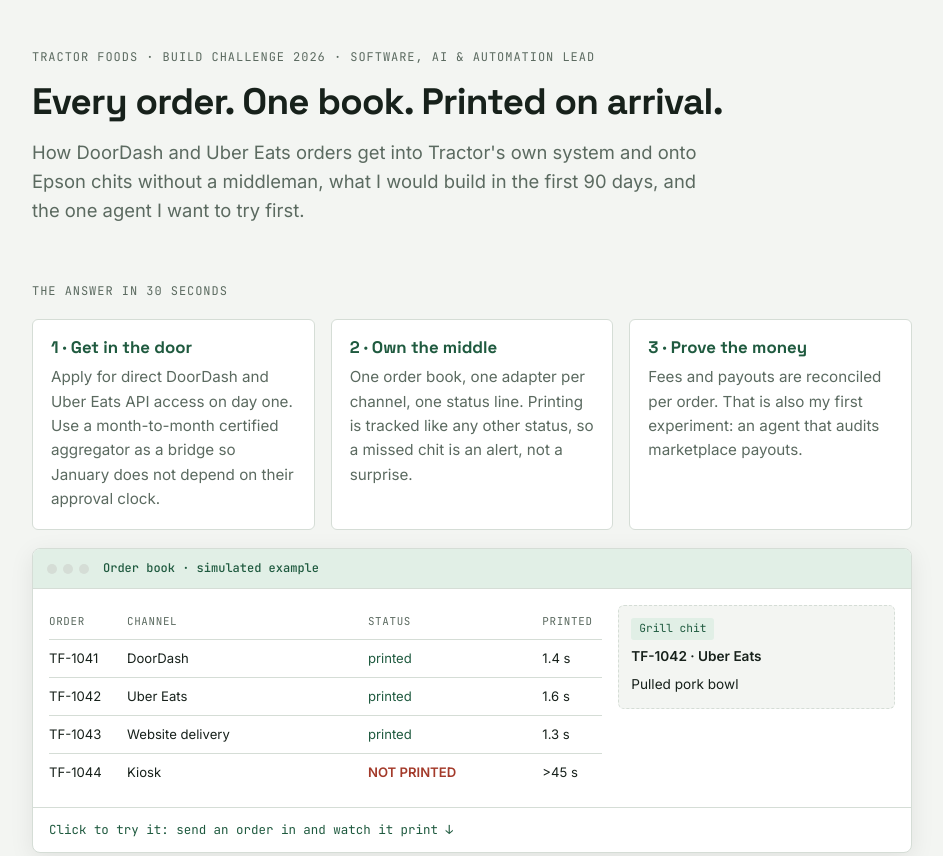
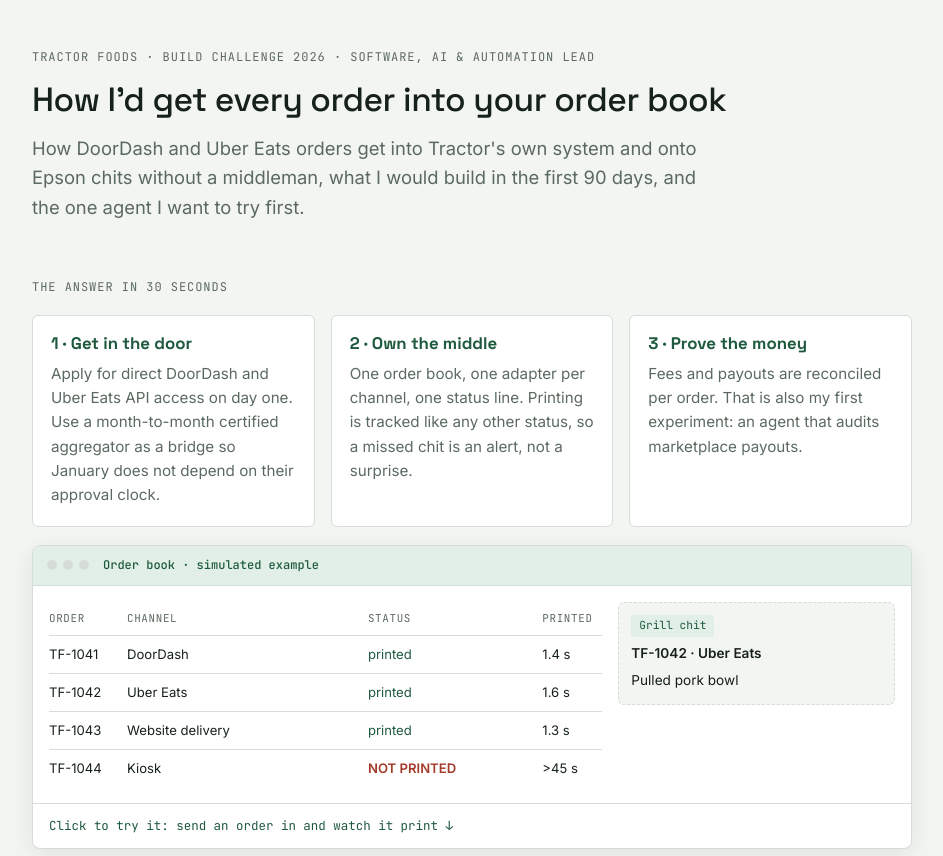
Before and after one commit to tacworkhome/tractor-order-book, a plain HTML site: page index.html in a window 1280 px wide. Shown: the top 856 px of the page, without its empty margins (168-1111 px from the left). Drawn offline with Linux system fonts and the light colour scheme.

Commit message:
Plain-language headline
Co-Authored-By: Claude Sonnet 5.5 <noreply@anthropic.com>

```diff
--- a/index.html
+++ b/index.html
@@ -23,7 +23,7 @@ body{background:var(--bg);color:var(--fg);font-family:var(--body);font-size:16px
   padding-block:48px 96px;padding-left:max(16px,env(safe-area-inset-left,0px));padding-right:max(16px,env(safe-area-inset-right,0px))}
 main{max-width:880px;margin:0 auto;display:flex;flex-direction:column;gap:56px}
 h1,h2,h3{font-family:var(--display);line-height:1.15;text-wrap:balance;margin:0}
-h1{font-size:clamp(1.9rem,5.2vw,2.3rem);letter-spacing:-.02em}
+h1{font-size:clamp(1.7rem,4.6vw,2.1rem);font-weight:500;letter-spacing:-.015em}
 section>p{max-width:68ch}
 h2{font-size:1.7rem;letter-spacing:-.01em}
 h3{font-size:1.05rem}
@@ -80,7 +80,7 @@ a{color:var(--green)}
 <main>
 <header style="display:flex;flex-direction:column;gap:14px">
   <span class="eyebrow">Tractor Foods · Build Challenge 2026 · Software, AI &amp; Automation Lead</span>
-  <h1>Every order. One book. Printed on arrival.</h1>
+  <h1>How I'd get every order into your order book</h1>
   <p class="lede">How DoorDash and Uber Eats orders get into Tractor's own system and onto Epson chits without a middleman, what I would build in the first 90 days, and the one agent I want to try first.</p>
 </header>
 
```
